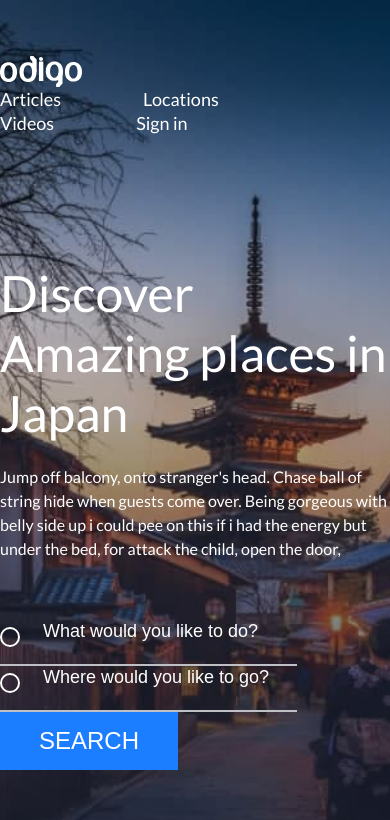
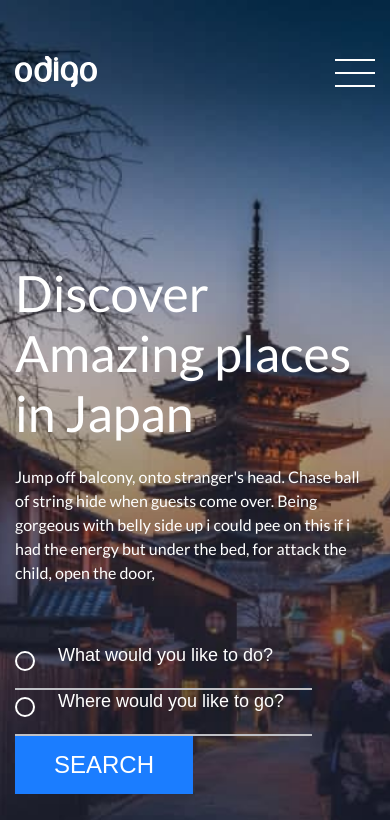
Before and after one commit to AdelinaWood/travel-landing-page-V2, a plain HTML site: page index.html in a window 390 px wide. Shown: the top 820 px of the page. Drawn offline with Linux system fonts and the light colour scheme.

Commit message:
mobile styles added

```diff
--- a/css/style.css
+++ b/css/style.css
@@ -56,6 +56,7 @@ img {
 .wrapper {
     max-width: 1060px;
     margin: 0 auto;    /* данное свойство всегда будет выравнивать наш блок wrapper внутри его родителя по центру*/
+    padding: 0 15px;
 }
 
 .wrapper-full {
@@ -124,6 +125,37 @@ header {
 .header__link:hover, .header__link:focus, .header__link:active{
     opacity: 75%;
 }
+
+.header__burger {
+    display: none;
+    width: 40px;
+    height: 28px;
+    position: relative;
+}
+
+.burger__line {
+    display: block;
+    width: 100%;
+    height: 2px;
+    background-color: #fff;
+    position: absolute;
+    left: 0;
+}
+
+.burger__line_first {
+    top: 0;
+}
+
+.burger__line_second {
+    top: 50%;
+    transform: translateY(-50%);
+}
+
+.burger__line_third {
+    bottom: 0;
+}
+
+
 
 /*Header styles end*/
 
@@ -226,7 +258,7 @@ header {
     line-height: 42px;
     padding: 93px 100px 93px 100px;
     position: absolute;
-    top 0;
+    top: 0;
     left: 0;
     transform: translateY(-100%);
     background-color: #fff;
@@ -605,6 +637,82 @@ header {
     opacity: 0.75;
 }
 
+/* Footer styles end */
+
+/* Media start */
+
+@media screen and (max-width: 767px) {
+    .header__burger {
+        display: block;
+    }
+
+    .header__nav {
+        width: 100%;
+        height: 100%;
+        position: fixed;
+        top:0;
+        left: 0;
+        background-color: #000;
+        z-index: 10;
+        padding: 75px;
+        transform: translateX(100%);
+        transition: .2s all linear;
+    }
+
+    .header__nav-active {
+        transform: translateX(0);
+    }
+
+    .header__item {
+        width: 100%;
+        margin-right: 0;
+        margin-bottom: 30px;
+
+    }
+
+    .header__item:last-child {
+        margin-bottom: 0;
+    }
+
+    .header__link {
+        font-size: 40px;
+        line-height: 48px;
+
+    }
+
+    .header__nav-close {
+        width: 40px;
+        height: 40px;
+        position: absolute;
+        top: 20px;
+        right: 20px;
+        z-index: 11;
+    }
+
+    .header__nav-close-line {
+        display: block;
+        width: 100%;
+        height: 2px;
+        background-color: #fff;
+        position: absolute;
+        top: 50%;
+    }
+
+    .header__nav-close-line:first-child {
+        transform: translateY(-50%) rotate(45deg);
+    }
+
+    .header__nav-close-line:last-child {
+        transform: translateY(-50%) rotate(-45deg);
+    }
 
 
-/* Footer styles end */
+
+
+
+
+
+
+}
+
+/* Media end */
--- a/index.html
+++ b/index.html
@@ -34,7 +34,16 @@
                             <a href="#" class="header__link">Sign in</a>
                         </li>
                     </ul>
+                    <div class="header__nav-close">
+                        <span class="header__nav-close-line"></span>
+                        <span class="header__nav-close-line"></span>
+                    </div>
                 </nav>
+                <div class="header__burger burger">
+                    <span class="burger__line burger__line_first"></span>
+                    <span class="burger__line burger__line_second"></span>
+                    <span class="burger__line burger__line_third"></span>
+                </div>
             </div>
         </div>
     </header>
--- a/js/main.js
+++ b/js/main.js
@@ -14,4 +14,12 @@
 
 //и код внутри нее отработает сразу при загрузке main.js
 
-console.log('Hello!');
+// Burger handler
+
+(function (){
+    const burgerItem = document.querySelector('.burger');
+    burgerItem.addEventListener('click', () => {
+
+    });
+
+}());
```
